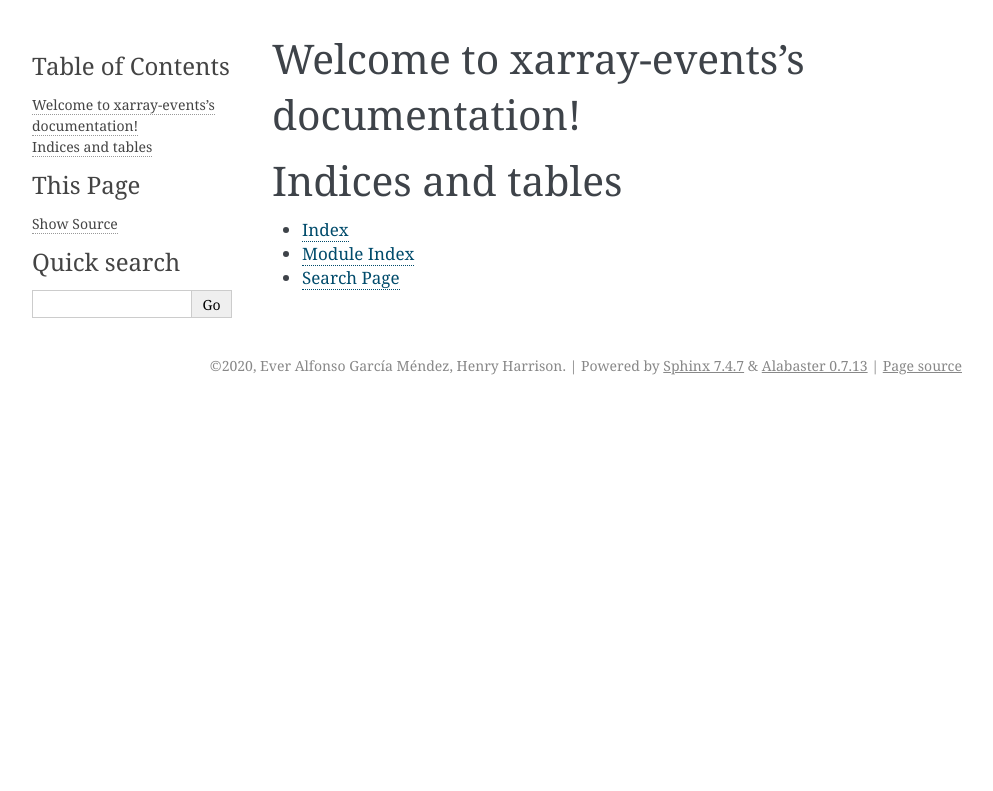
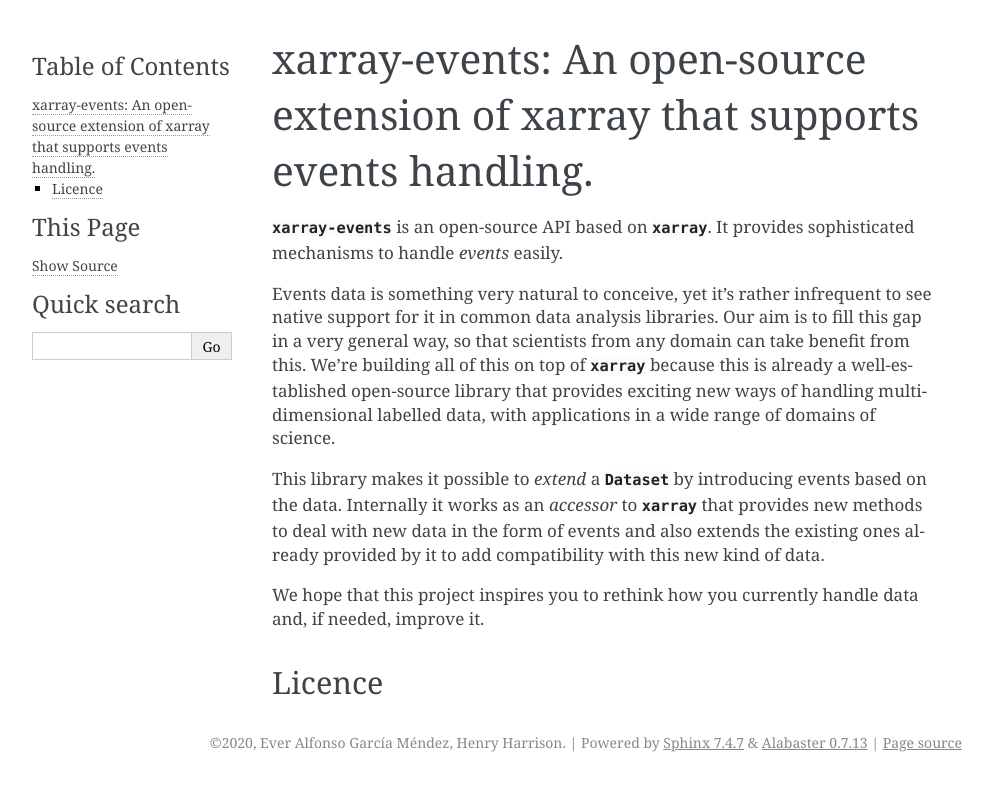
Before and after one commit to teibit/xarray-events, a Sphinx documentation site: the page built from docs/index.rst, in a window 1280 px wide. Shown: the top 791 px of the page, without its empty margins (148-1141 px from the left). Built offline with Sphinx 7.4.7, drawn with Linux system fonts in a browser that asks for light colours.

```diff
--- /dev/null
+++ b/docs/api_reference/expand_to_match_ds.rst
@@ -0,0 +1,6 @@
+expand_to_match_ds
+******************
+
+.. autoclass:: xarray_events.EventsAccessor
+    :members: df, df_ds_mapping, expand_to_match_ds
+    :noindex:
--- /dev/null
+++ b/docs/api_reference/groupby_events.rst
@@ -0,0 +1,6 @@
+groupby_events
+**************
+
+.. autoclass:: xarray_events.EventsAccessor
+    :members: df, df_ds_mapping, groupby_events
+    :noindex:
--- /dev/null
+++ b/docs/api_reference/load.rst
@@ -0,0 +1,6 @@
+load
+****
+
+.. autoclass:: xarray_events.EventsAccessor
+    :members: df, df_ds_mapping, load
+    :noindex:
--- /dev/null
+++ b/docs/api_reference/sel.rst
@@ -0,0 +1,6 @@
+sel
+***
+
+.. autoclass:: xarray_events.EventsAccessor
+    :members: df, df_ds_mapping, sel
+    :noindex:
--- a/docs/conf.py
+++ b/docs/conf.py
@@ -28,6 +28,7 @@ author = 'Ever Alfonso García Méndez, Henry Harrison'
 # extensions coming with Sphinx (named 'sphinx.ext.*') or your custom
 # ones.
 extensions = [
+    'sphinx.ext.autodoc'
 ]
 
 # Add any paths that contain templates here, relative to this directory.
--- /dev/null
+++ b/docs/contact.rst
@@ -0,0 +1,5 @@
+Contact
+*******
+
+.. toctree::
+    :titlesonly:
--- a/docs/index.rst
+++ b/docs/index.rst
@@ -1,20 +1,34 @@
-.. xarray-events documentation master file, created by
-   sphinx-quickstart on Sat Jan 11 20:16:44 2020.
-   You can adapt this file completely to your liking, but it should at least
-   contain the root `toctree` directive.
-
-Welcome to xarray-events's documentation!
-=========================================
+xarray-events: An open-source extension of xarray that supports events handling.
+********************************************************************************
 
 .. toctree::
-   :maxdepth: 2
-   :caption: Contents:
+    :titlesonly:
+    :hidden:
 
+    getting_started/index
+    tutorials/index
+    api_reference/index
+    contact
 
+:py:mod:`xarray-events` is an open-source API based on :py:mod:`xarray`. It
+provides sophisticated mechanisms to handle *events* easily.
 
-Indices and tables
-==================
+Events data is something very natural to conceive, yet it's rather infrequent to
+see native support for it in common data analysis libraries. Our aim is to fill
+this gap in a very general way, so that scientists from any domain can take
+benefit from this. We're building all of this on top of :py:mod:`xarray`
+because this is already a well-established open-source library that provides
+exciting new ways of handling multi-dimensional labelled data, with applications
+in a wide range of domains of science.
 
-* :ref:`genindex`
-* :ref:`modindex`
-* :ref:`search`
+This library makes it possible to *extend* a :py:obj:`Dataset` by introducing
+events based on the data. Internally it works as an *accessor* to
+:py:mod:`xarray` that provides new methods to deal with new data in the form of
+events and also extends the existing ones already provided by it to add
+compatibility with this new kind of data.
+
+We hope that this project inspires you to rethink how you currently handle data
+and, if needed, improve it.
+
+Licence
++++++++
```
Also changed, not shown: docs/api_reference/index.rst (added, +17 -0 lines), docs/getting_started/events.rst (added, +26 -0 lines), docs/getting_started/index.rst (added, +8 -0 lines), docs/getting_started/installation.rst (added, +19 -0 lines), docs/tutorials/index.rst (added, +10 -0 lines), docs/tutorials/sports.rst (added, +133 -0 lines).
